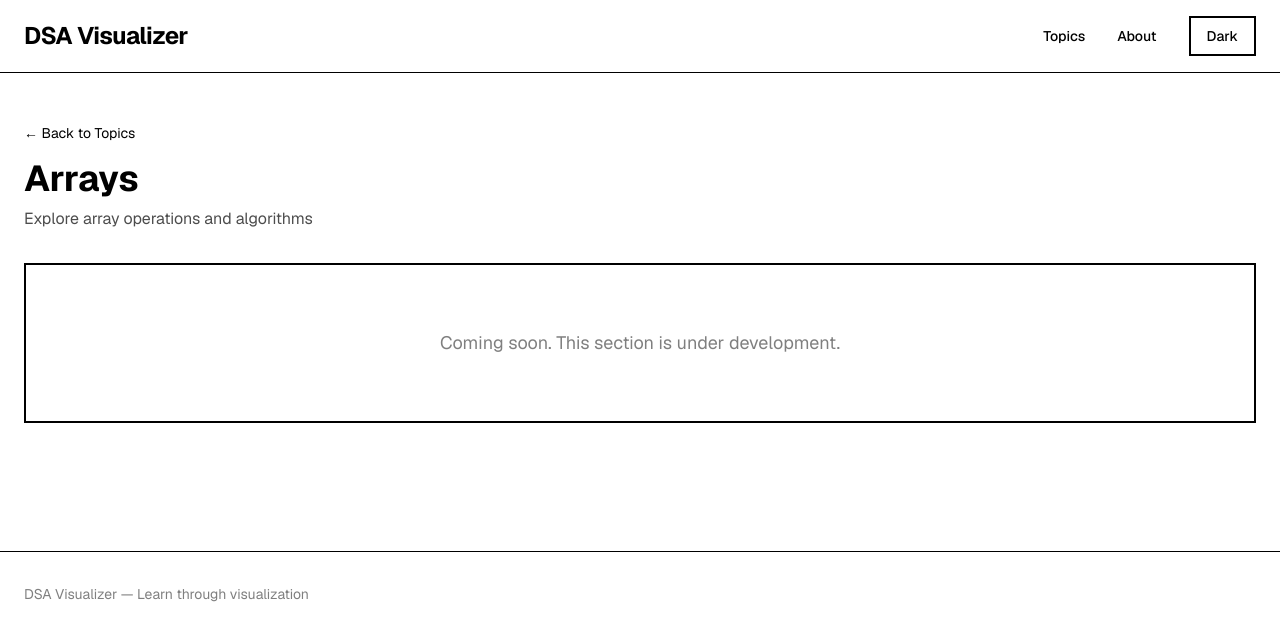
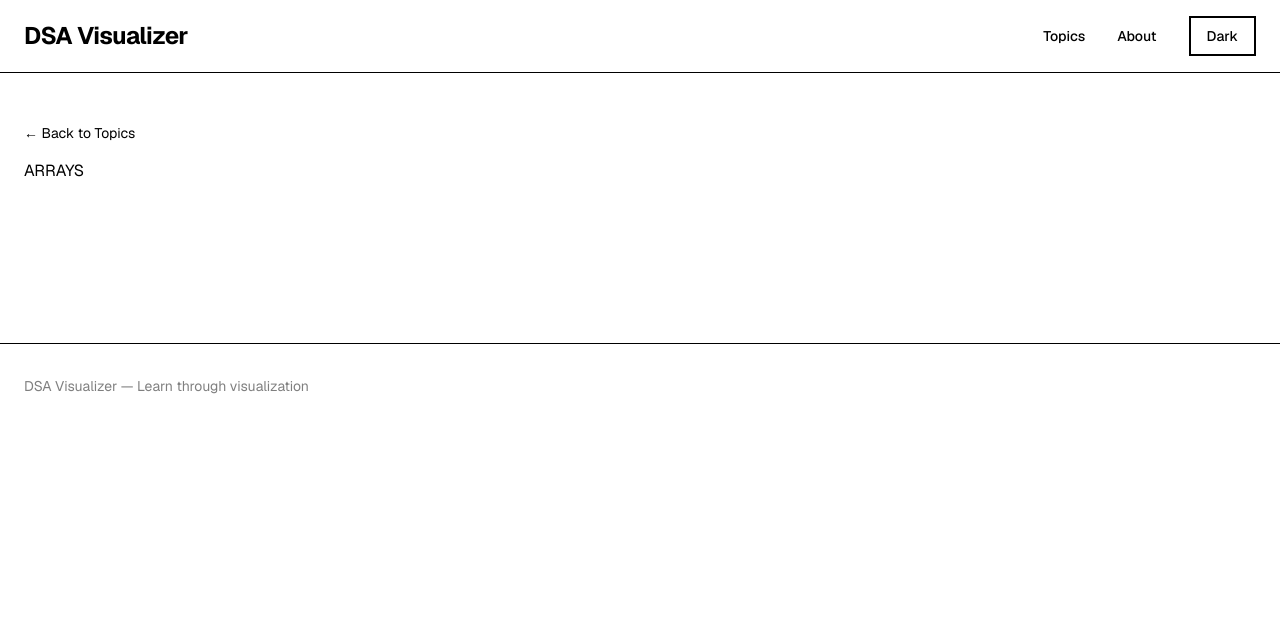
Before and after one commit to PascalOrdano18/DSA, a Next.js app: page /arrays in a window 1280 px wide. Shown: the top 640 px of the page. Built offline with nearby package versions, Linux system fonts and the light colour scheme.

Commit message:
asdfasdf

```diff
--- a/app/arrays/page.tsx
+++ b/app/arrays/page.tsx
@@ -1,6 +1,17 @@
 'use client'
-import { TopicPage } from '../components/TopicPage';
+import BackToHome from '../components/BackToHome';
+import { PageLayout } from '../components/PageLayout';
 
 export default function ArraysPage() {
-  return <TopicPage title="Arrays" description="Explore array operations and algorithms" />;
+    return (
+        <PageLayout>
+            <section>
+                <div className='mb-8'>
+                    <BackToHome />
+                    <br />
+                    ARRAYS
+                </div>
+            </section>
+        </PageLayout>
+    )
 }
--- /dev/null
+++ b/app/components/BackToHome.tsx
@@ -0,0 +1,14 @@
+import Link from 'next/link';
+import { useTheme } from './ThemeProvider';
+
+export default function BackToHome(){
+    const { themeClasses, isDarkTheme } = useTheme();
+    return(
+        <Link
+            href="/"
+            className={`text-sm mb-4 hover:opacity-70 transition-opacity cursor-pointer inline-flex items-center gap-2 ${themeClasses.text}`}
+        >
+            ← Back to Topics
+        </Link>
+    )
+}
--- a/app/graphs/page.tsx
+++ b/app/graphs/page.tsx
@@ -1,10 +1,10 @@
 'use client'
 import { useRef, useState } from 'react';
-import Link from 'next/link';
 import { Graph } from '../structures/graphs/GraphClass';
 import { Node } from '../structures/graphs/NodeClass';
 import { PageLayout } from '../components/PageLayout';
 import { useTheme } from '../components/ThemeProvider';
+import BackToHome from '../components/BackToHome';
 
 export default function GraphsPage(){
     const graphRef = useRef(new Graph());
@@ -45,12 +45,7 @@ export default function GraphsPage(){
         <PageLayout>
             <section>
                 <div className="mb-8">
-                    <Link
-                        href="/"
-                        className={`text-sm mb-4 hover:opacity-70 transition-opacity cursor-pointer inline-flex items-center gap-2 ${themeClasses.text}`}
-                    >
-                        ← Back to Topics
-                    </Link>
+                    <BackToHome />
                     <h2 className={`text-4xl font-bold mb-2 ${themeClasses.text}`}>Graphs</h2>
                     <p className={themeClasses.textMuted}>
                         Visualize graph structures and explore graph algorithms interactively.
--- a/app/structures/graphs/NodeClass.tsx
+++ b/app/structures/graphs/NodeClass.tsx
@@ -1,7 +1,3 @@
-
-import { useState } from 'react';
-
-
 type Status = "free" | "visiting" | "visited";
 
 export class Node{
```
